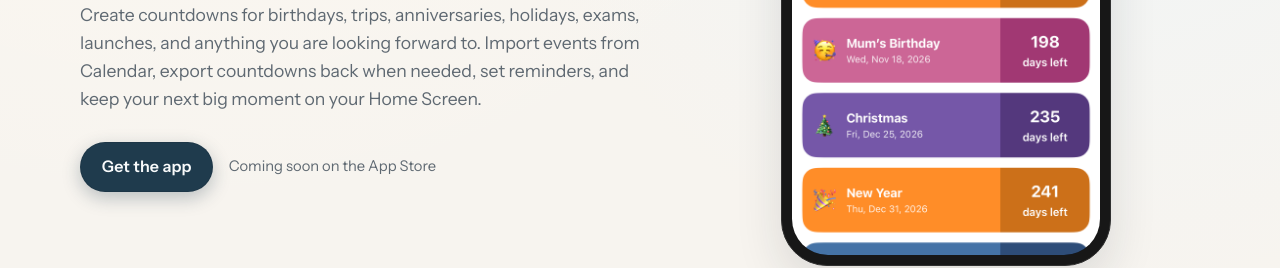
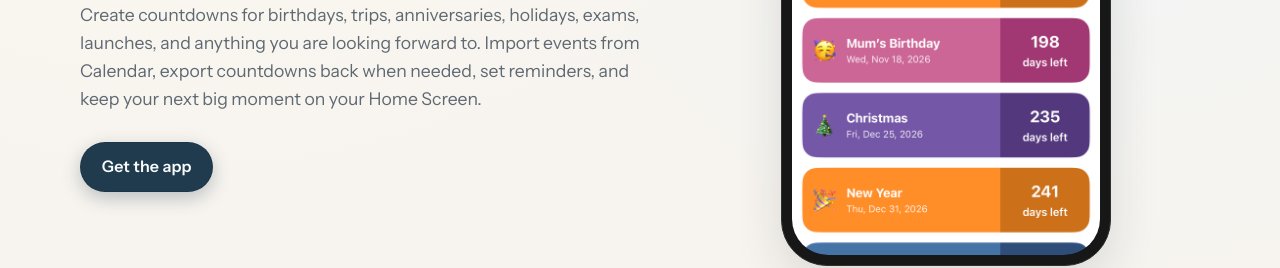
Before and after one commit to appfactory-labs/countdown-web, a plain HTML site: page index.html in a window 1280 px wide. Shown: the part 568-836 px from the top of the page. Drawn offline with Linux system fonts and the light colour scheme.

Commit message:
fix: remove coming soon tagline from hero

```diff
--- a/index.html
+++ b/index.html
@@ -37,7 +37,6 @@
             </p>
             <div class="cta-row">
               <a href="https://apps.apple.com/app/id6765979160" class="btn-primary" aria-label="Get the app on the App Store">Get the app</a>
-              <span class="coming-soon-note">Coming soon on the App Store</span>
             </div>
           </div>
 
```
